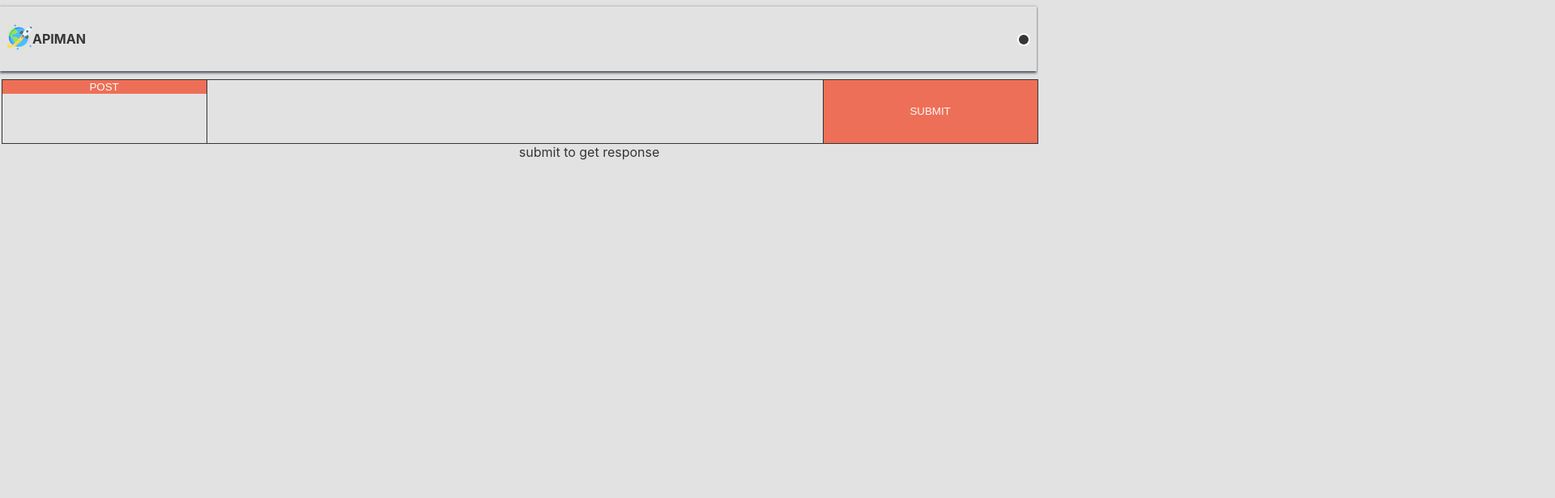
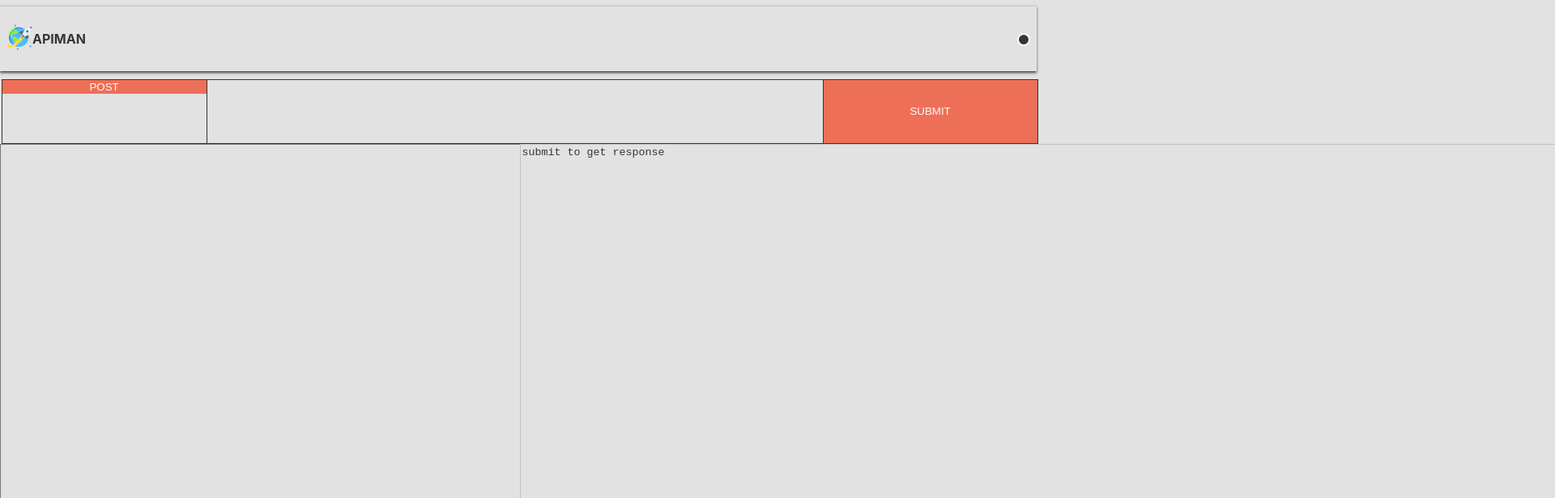
Before and after one commit to ishnmu/apiman, a React (Create React App) app: page / in a window 1280 px wide. Shown: the top 616 px of the page at 81% size, 1920 px wide, since content can reach past the window. Built offline with nearby package versions, Linux system fonts and the light colour scheme.

Commit message:
Shunmugam | add editor for request and response

```diff
--- /dev/null
+++ b/src/components/common/editor/Editor.js
@@ -0,0 +1,8 @@
+import React from "react";
+import { EditorContainer } from "./Editor.styled";
+
+const Editor = (props) => {
+  return <EditorContainer {...props} />;
+};
+
+export default Editor;
--- /dev/null
+++ b/src/components/common/editor/Editor.styled.js
@@ -0,0 +1,9 @@
+import styled from "styled-components";
+
+export const EditorContainer = styled.textarea`
+  resize: none;
+  width: 100vw;
+  height: 100vw;
+  background: ${({ theme }) => theme.background};
+  color: ${({ theme }) => theme.color};
+`;
--- a/src/components/workspace/Workspace.js
+++ b/src/components/workspace/Workspace.js
@@ -8,6 +8,8 @@ import {
 
 import Input from "../input/Input";
 import http from "../../service/http";
+
+import Editor from "../common/editor/Editor";
 
 const Workspace = () => {
   const [response, setResponse] = useState("");
@@ -38,13 +40,18 @@ const Workspace = () => {
           supportedHttpMethods={supportedHttpMethods}
         />
       </InputSection>
-      <RequestSection></RequestSection>
+      <RequestSection>
+        <Editor />
+      </RequestSection>
       <ResponseSection>
-        {response ? (
-          <pre>{JSON.stringify(response, null, 4)}</pre>
-        ) : (
-          "submit to get response"
-        )}
+        <Editor
+          disabled
+          value={
+            response
+              ? JSON.stringify(response, null, 4)
+              : "submit to get response"
+          }
+        />
       </ResponseSection>
     </WorkspaceContainer>
   );
--- a/src/components/workspace/Workspace.styled.js
+++ b/src/components/workspace/Workspace.styled.js
@@ -14,6 +14,7 @@ export const InputSection = styled.div`
 
 export const RequestSection = styled.div`
   grid-column: 1 / 2;
+  width: 50vw;
   grid-row: 2;
   max-height: 75vh;
 `;
@@ -21,5 +22,6 @@ export const RequestSection = styled.div`
 export const ResponseSection = styled.div`
   grid-column: 2 / 3;
   grid-row: 2;
+  width: 50vw;
   max-height: 75vh;
 `;
```
